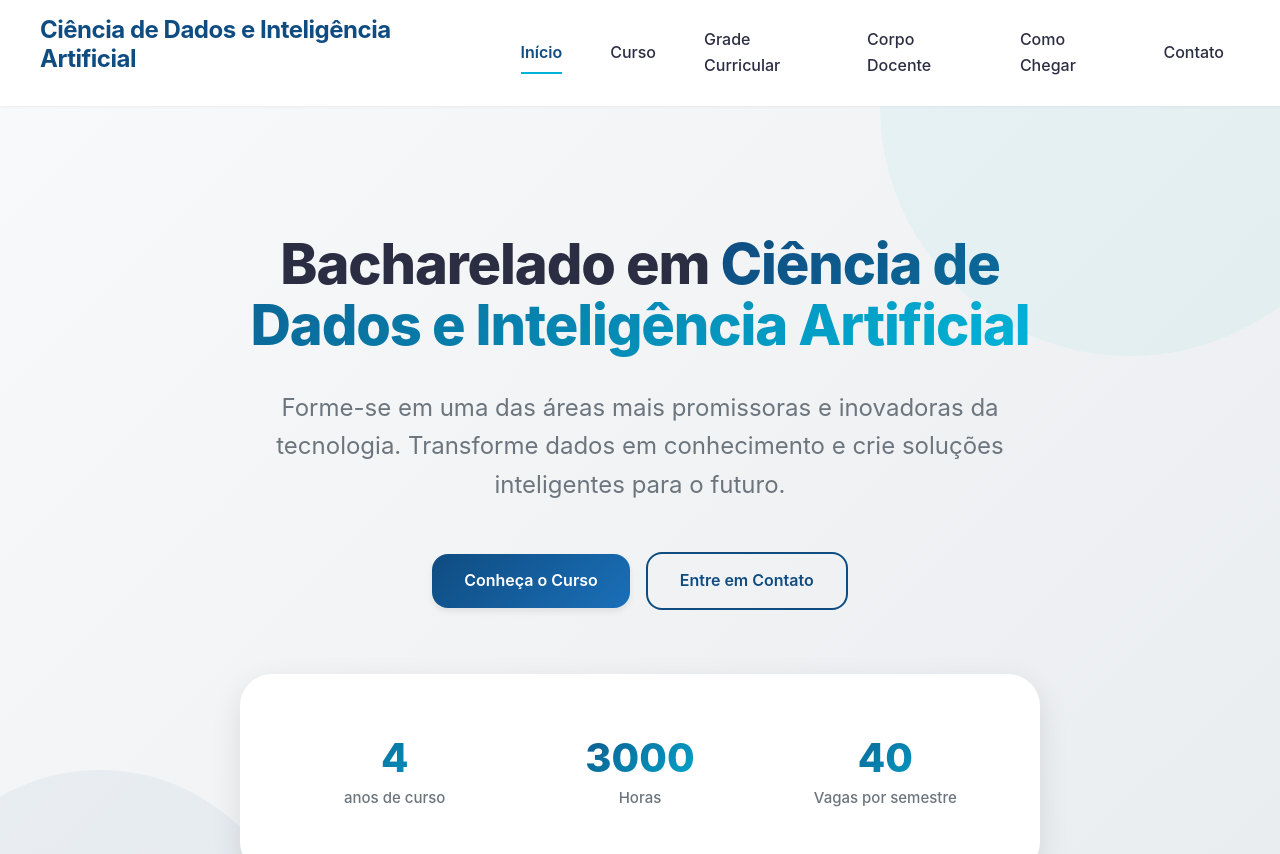
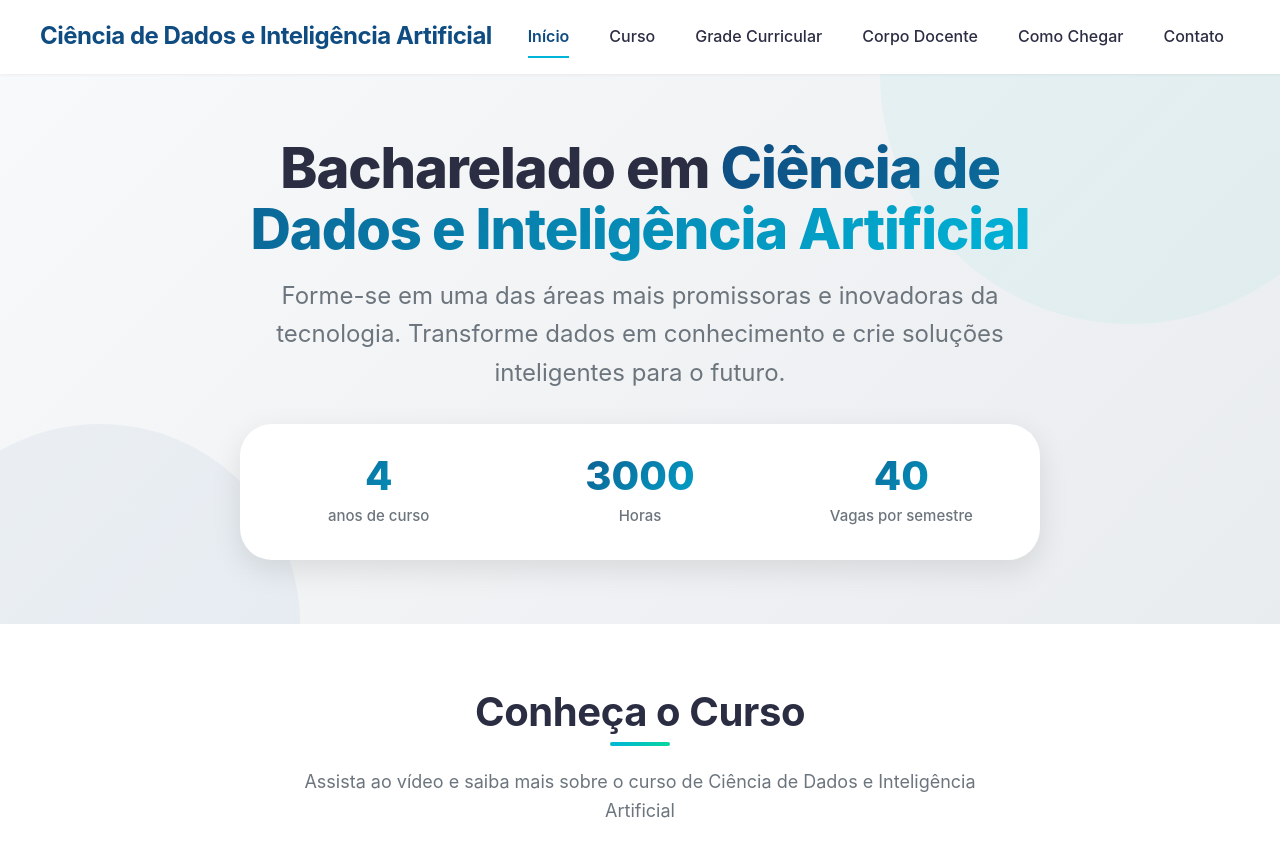
Before and after one commit to yurimalheiros/cdia-website, a Jekyll site: the page built from index.html, in a window 1280 px wide and 1400 px high, cut to the strip 0-854 px from the top of the window. Built offline with Jekyll 4.4.1, drawn with Linux system fonts in a browser that asks for light colours.

Commit message:
Ajusta espaçamento geral da interface e oculta elementos temporariamente
- Reduz valores das variáveis de espaçamento para layout mais compacto
- Oculta subtítulo do cabeçalho
- Oculta botões de ação na seção hero
- Ajusta padding e margens do hero
- Reduz gap do menu de navegação

```diff
--- a/_includes/header.html
+++ b/_includes/header.html
@@ -2,7 +2,7 @@
   <nav class="navbar container">
     <a href="{{ site.baseurl }}/" class="site-logo">
       <h1 class="site-logo-title">{{ site.title }}</h1>
-      <p class="site-logo-subtitle">{{ site.subtitle }}</p>
+      <!-- <p class="site-logo-subtitle">{{ site.subtitle }}</p> -->
     </a>
 
     <button class="menu-toggle" id="menuToggle" aria-label="Toggle menu">
--- a/_sass/_header.scss
+++ b/_sass/_header.scss
@@ -115,7 +115,7 @@
     position: static;
     flex-direction: row;
     padding: 0;
-    gap: var(--spacing-sm);
+    gap: var(--spacing-xs);
   }
 
   &.active {
--- a/_sass/_hero.scss
+++ b/_sass/_hero.scss
@@ -1,12 +1,12 @@
 // Hero section styles
 .hero {
   position: relative;
-  padding: var(--spacing-xxl) 0;
+  padding: var(--spacing-xl) 0;
   background: linear-gradient(135deg, #f8f9fa 0%, #e9ecef 100%);
   overflow: hidden;
 
   @media (min-width: $breakpoint-md) {
-    padding: 8rem 0 6rem;
+    padding: 4rem 0 4rem;
   }
 
   // Decorative background elements
@@ -94,8 +94,8 @@
   display: grid;
   grid-template-columns: repeat(auto-fit, minmax(150px, 1fr));
   gap: var(--spacing-md);
-  margin-top: var(--spacing-xl);
-  padding: var(--spacing-lg);
+  margin-top: var(--spacing-md);
+  padding: var(--spacing-sm);
   background: white;
   border-radius: var(--radius-xl);
   box-shadow: var(--shadow-lg);
--- a/_sass/_variables.scss
+++ b/_sass/_variables.scss
@@ -25,10 +25,10 @@
   // Spacing
   --spacing-xs: 0.5rem;
   --spacing-sm: 1rem;
-  --spacing-md: 2rem;
-  --spacing-lg: 3rem;
-  --spacing-xl: 4rem;
-  --spacing-xxl: 6rem;
+  --spacing-md: 1rem;
+  --spacing-lg: 2rem;
+  --spacing-xl: 3rem;
+  --spacing-xxl: 4rem;
 
   // Border radius
   --radius-sm: 0.25rem;
--- a/index.html
+++ b/index.html
@@ -12,10 +12,10 @@ layout: default
       <p class="hero-subtitle">
         Forme-se em uma das áreas mais promissoras e inovadoras da tecnologia. Transforme dados em conhecimento e crie soluções inteligentes para o futuro.
       </p>
-      <div class="hero-buttons">
+      <!-- <div class="hero-buttons">
         <a href="/curso" class="btn btn-primary">Conheça o Curso</a>
         <a href="/contato" class="btn btn-outline">Entre em Contato</a>
-      </div>
+      </div> -->
 
       <div class="hero-stats">
         <div class="stat-item">
```
